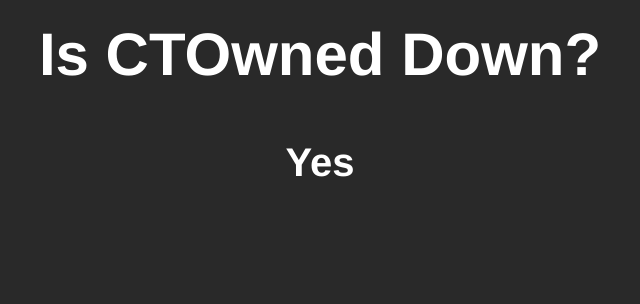
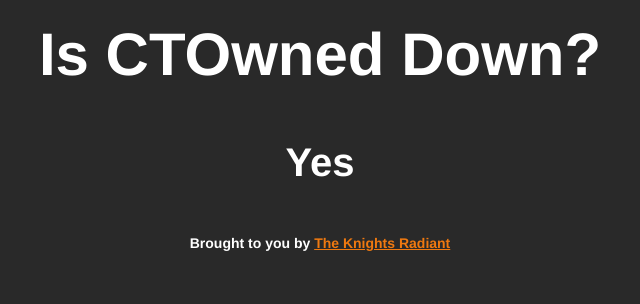
Before and after one commit to isctowneddown/isctowneddown.github.io, a plain HTML site: page index.html in a window 1280 px wide. Shown: the whole page, without its empty margins (320-960 px from the left). Drawn offline with Linux system fonts and the light colour scheme.

Commit message:
Update index.html

```diff
--- a/index.html
+++ b/index.html
@@ -11,5 +11,8 @@
         <main>
           <h2>Yes</h2>
         </main>
+        <footer>
+            <p>Brought to you by <a href="https://politicsandwar.com/alliance/id=1584" target="_blank">The Knights Radiant</a></p>
+        </footer>
     </body>
 </html>
```
